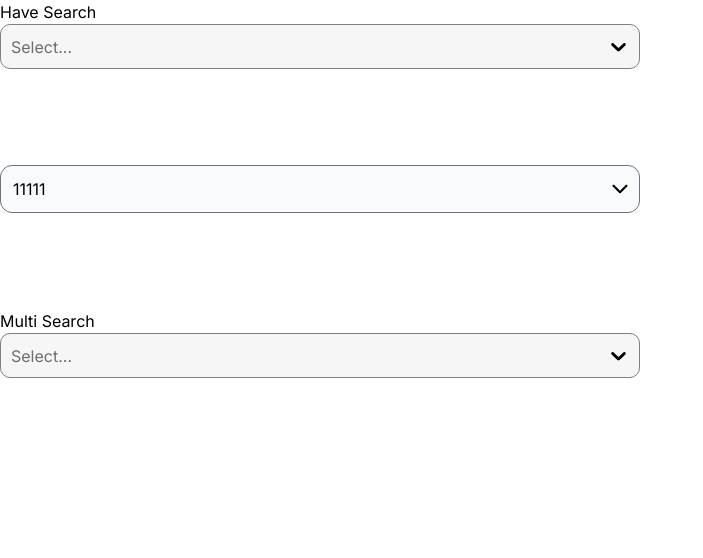
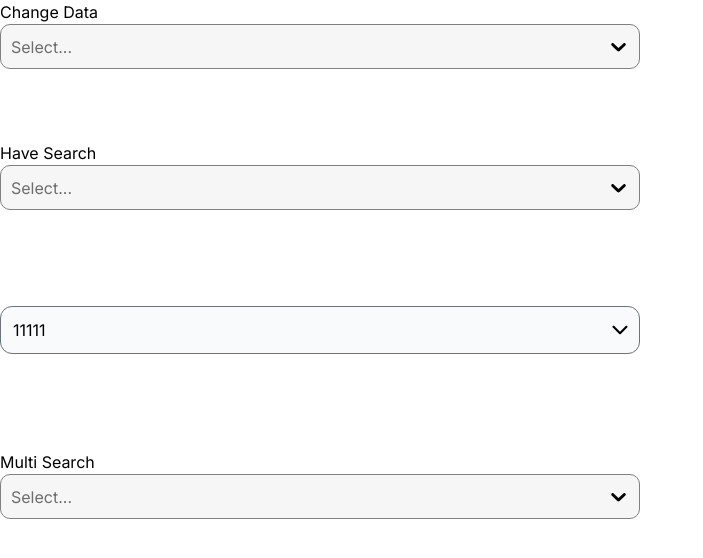
Before and after one commit to bank188950/testapi, a Next.js app: page /selectcustom in a window 1280 px wide. Shown: the top 558 px of the page, without its empty margins (0-703 px from the left). Built offline with nearby package versions, Linux system fonts and the light colour scheme.

Commit message:
select onchange

```diff
--- a/src/app/selectcustom/page.tsx
+++ b/src/app/selectcustom/page.tsx
@@ -1,6 +1,6 @@
 "use client";
 
-import dynamic from "next/dynamic";
+import React, { useState } from "react";
 import Select, { StylesConfig, components } from "react-select";
 import { IoIosArrowDown } from "react-icons/io";
 
@@ -84,8 +84,44 @@ const customStyles: StylesConfig<ColourOption> = {
 };
 
 export default function Blog() {
+  const handleColorData = function () {
+    setColorData([
+      { value: "", label: "กรุณาเลือกข้อมูล" },
+      { value: "ocean", label: "Ocean" },
+      { value: "blue", label: "Blue" },
+    ]);
+  };
+
+  const [colorData, setColorData] = useState(colourOptions);
+
   return (
     <>
+      <button
+        onClick={() => {
+          handleColorData();
+        }}
+      >
+        Change Data
+      </button>
+      <div className="w-1/2">
+        <Select
+          id="box1"
+          instanceId={`search`}
+          options={colorData}
+          styles={customStyles}
+          components={{
+            Input: (props) => (
+              <components.Input {...props} aria-activedescendant={undefined} />
+            ),
+          }}
+          onChange={() => {
+            handleColorData();
+          }}
+        />
+      </div>
+      <br />
+      <br />
+      <br />
       <h3>Have Search</h3>
       <div className="w-1/2">
         <Select
```
